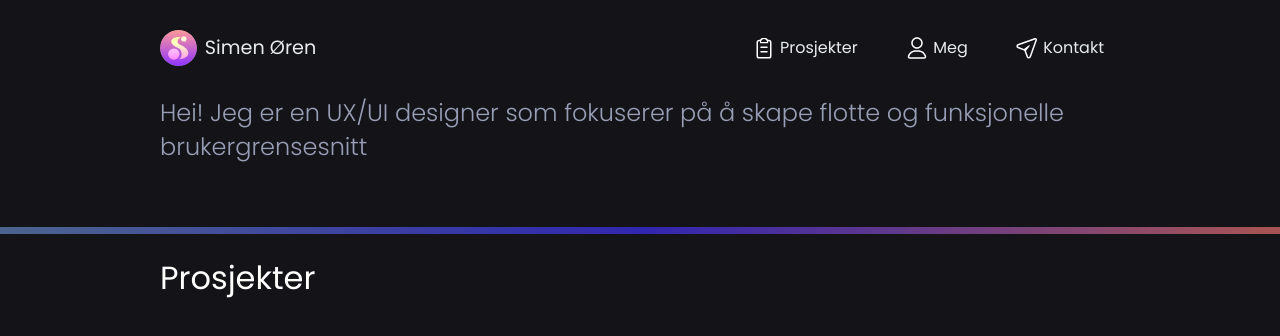
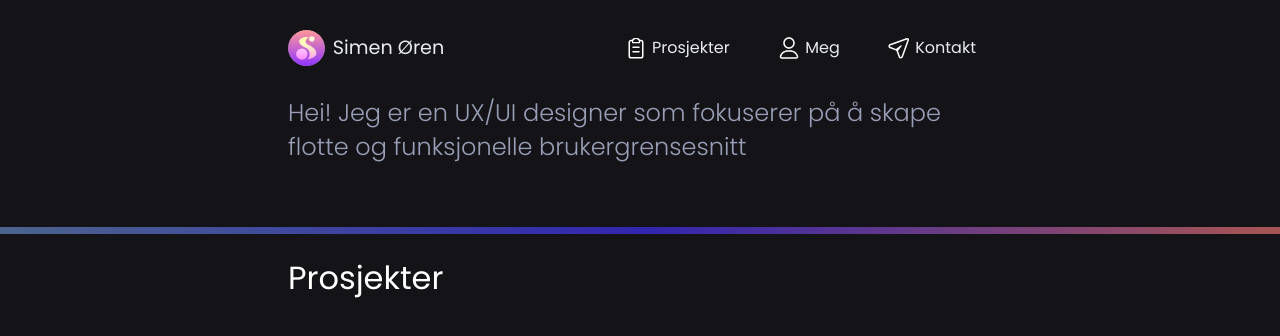
Before and after one commit to simenoeren/FID2100_T12_Portfolio, a plain HTML site: page frontend/index.html in a window 1280 px wide. Drawn offline with Linux system fonts and the light colour scheme; no server answers.

```diff
--- a/frontend/css/variables.css
+++ b/frontend/css/variables.css
@@ -5,7 +5,7 @@
   --app-font: "Poppins", serif;
   --bp-350: 16rem;
   --bp-375: 20rem;
-  --bp-600: 36rem;
-  --bp-900: 40rem;
-  --bp-1200: 60rem;
+  --bp-600: 35rem;
+  --bp-900: 42rem;
+  --bp-1200: 44rem;
 }
```
